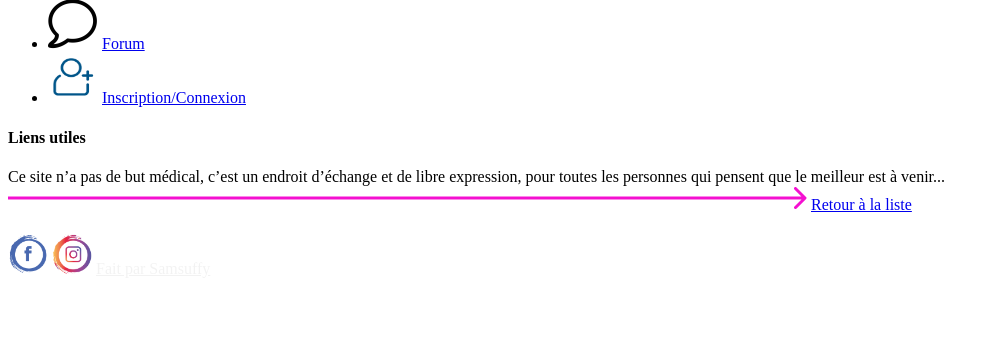
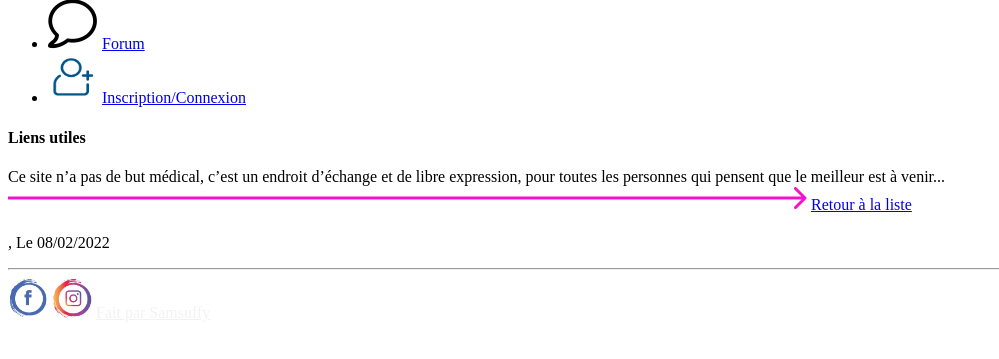
Before and after one commit to Samsuffy0100110/endogirl-sf-2022-06, a Symfony app: template templates/forum/topic.html.twig in a window 1280 px wide. Shown: the part 242-601 px from the top of the page, without its empty margins (0-999 px from the left). Run offline with Twig, Linux system fonts and the light colour scheme; the template is opened without the code that fills it, so the values that code supplies are empty; some libraries are stand-ins or nearby versions.

Commit message:
add template topic skeleton

```diff
--- a/src/Controller/ArticleController.php
+++ b/src/Controller/ArticleController.php
@@ -4,10 +4,10 @@ namespace App\Controller;
 
 use App\Entity\Article;
 use App\Entity\Comment;
-use App\Service\Slugify;
 use App\Form\CommentType;
 use App\Repository\ArticleRepository;
 use App\Repository\CommentRepository;
+use DateTime;
 use Symfony\Component\HttpFoundation\Request;
 use Symfony\Component\HttpFoundation\Response;
 use Symfony\Component\Routing\Annotation\Route;
@@ -35,7 +35,7 @@ class ArticleController extends AbstractController
         $comment = new Comment();
         $comment->setArticle($article);
         $comment->setUser($user);
-        $comment->setCreatedAt(new \DateTime());
+        $comment->setCreatedAt(new DateTime());
         $form = $this->createForm(CommentType::class, $comment);
         $form->handleRequest($request);
 
--- a/src/Entity/Forum/Topic.php
+++ b/src/Entity/Forum/Topic.php
@@ -4,7 +4,7 @@ namespace App\Entity\Forum;
 
 use App\Entity\Forum\Reply;
 use App\Entity\User;
-use App\Service\Slugify;
+use App\Service\Slugify as Slugify;
 use Doctrine\Common\Collections\ArrayCollection;
 use Doctrine\Common\Collections\Collection;
 use Doctrine\DBAL\Types\Types;
@@ -37,6 +37,7 @@ class Topic
     #[ORM\OneToMany(mappedBy: 'topic', targetEntity: Reply::class)]
     private Collection $reply;
 
+    #[Slugify(propertyName: 'title')]
     #[ORM\Column(length: 255, nullable: true)]
     private ?string $slug = null;
 
--- a/templates/forum/topic.html.twig
+++ b/templates/forum/topic.html.twig
@@ -13,5 +13,25 @@
             <h1 class="text-warning tex-center">{{ topic.title }}</h1>
         </div>
     </div>
+    <div class="row g-0 mt-5">
+        <div class="col-lg-2">
+        </div>
+        <div class="col-lg-8">
+            <p><strong><i>{{ topic.user.nickname }}</i></strong>, Le {{ topic.createdAt|date("m/d/Y", "Europe/Paris")}}</p>
+            <p class="text-dark mt-5 mb-5 fs-5">{{ topic.content|raw }}</p>
+            <hr>
+        </div>
+        <div class="col-lg-2">
+        </div>
+    </div>
+    <div class="row g-0 mt-5">
+        <div class="col-lg-4">
+        </div>
+        <div class="col-lg-7">
+
+        </div>
+        <div class="col-lg-1">
+        </div>
+    </div>
 </div>
 {% endblock %}
```
Also changed, not shown: src/Controller/Forum/ForumController.php (+4 -3 lines).
